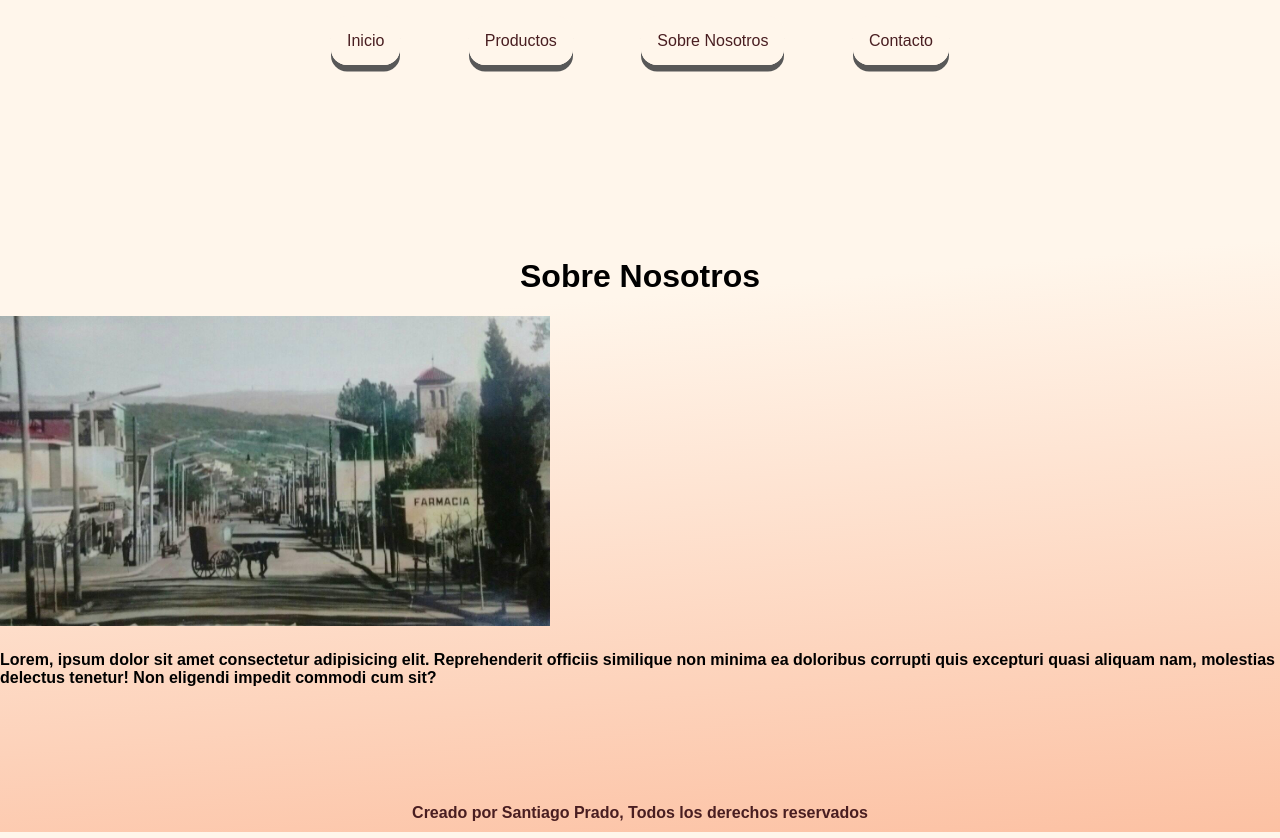
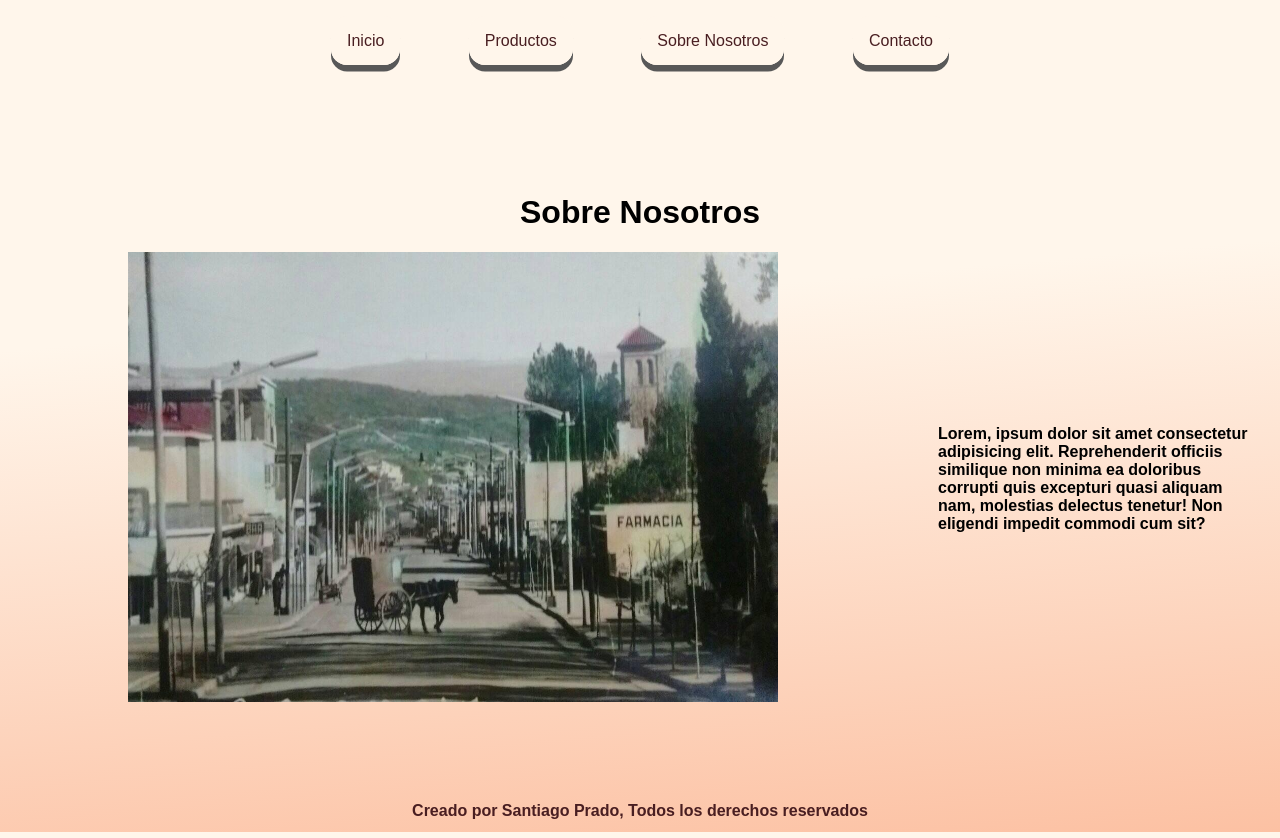
Before and after one commit to SantyPrado01/La-Jardinera-WEB, a Django app: page /sobrenostros/ in a window 1280 px wide. Run offline with Django 4.2, Linux system fonts and the light colour scheme.

Commit message:
Templates Listos, Falta CSS

```diff
--- a/TextilHtml/templates/lista_productos.html
+++ b/TextilHtml/templates/lista_productos.html
@@ -10,9 +10,9 @@
 <div class = 'lista-productos'>
     <div class='carta'>
         {% for producto in productos %}
-            <img src="{{ producto.imagen.url }}" alt="{{ producto.nombre }}">
-            <h2>{{ producto.nombre }}</h2>
-            <p>Precio: ${{ producto.precio }}</p>
+            <img src="{{ producto.imagen.url }}">
+            <h3>{{ producto.nombre }} $ {{ producto.precio }}</h3>
+
         {% endfor %}
     </div>
 </div>
--- a/TextilHtml/templates/sobre_nosotros.html
+++ b/TextilHtml/templates/sobre_nosotros.html
@@ -5,9 +5,9 @@
 
 {% block contenidoQueCambia%}
     <h1 class='titulo_nosotros'>Sobre Nosotros</h1>
-    <div class="nosotros_contendor">
+    <div class="nosotros_contenedor">
         <div class="img_nosotros">
-            <img src="{%static  'css/img-historia.jpeg' %}">
+            <img src="{% static  'css/img-historia.jpeg' %}">
         </div>
         <div class="texto_nosotros">
             <h4>Lorem, ipsum dolor sit amet consectetur adipisicing elit. Reprehenderit officiis similique non minima ea doloribus corrupti quis excepturi quasi aliquam nam, molestias delectus tenetur! Non eligendi impedit commodi cum sit?</h4>
--- a/static/css/styles.css
+++ b/static/css/styles.css
@@ -9,7 +9,7 @@ html, body{
     background-repeat: no-repeat;
     background: rgb(255,246,235);
     background: linear-gradient(175deg, rgba(255,246,235,1) 35%, rgba(252,193,163,1) 100%);
-
+    min-height: 100vh;
 
 }
 
@@ -85,7 +85,7 @@ html, body{
 
 
 .TituloProductos{
-    margin-top: 5em;
+    margin-top: 3em;
 }
 .lista-productos{
     display: flex;
@@ -101,7 +101,7 @@ html, body{
 
     margin: 0 1em 0 1em;
     text-align: center;
-    width: 210px;
+    width: 190px;
     height: 250px;
     padding: .8em;
     background: #ffffff;
@@ -121,19 +121,56 @@ html, body{
 /* Inicio CSS Sobre Nosotros*/
 
 .titulo_nosotros{
-    margin-top: 5em;
+    margin-top: 3em;
 }
 .nosotros_contenedor{
     display: flex;
-    flex-direction: column;
+    flex-flow: row nowrap;
+    justify-content: center;
+    align-items: center;
+
+
 }
 .img_nosotros img{
-    width: 550px;
+    width: 650px;
+    height: 450px;
+    margin: 0 2em 0 8em;
+}
+
+.texto_nosotros{
+    margin: 0 2em 0 8em;
 }
 
 
+/*Fin CSS Sobre Nosotros*/
+
+/* Inicio CSS Contacto */
+
+.titulo_contacto{
+    margin-top: 3em;
+}
+
+.contactanos_contenedor{
+    display: flex;
+    flex-flow: row nowrap;
+    justify-content: center;
+    align-items: center;
+}
+
+.ubicacion_map{
+    margin: 0 2em 0 8em;
+}
+.texto_contacto{
+    text-align: center;
+    margin: 0 2em 0 8em;
+    background-color: #bcb4b4;
+    border-radius: 3em;
+}
+
+
+/* FIn CSS Contacto */
 footer{
-
+    justify-content: baseline;
     color: #491E21;
     text-align: center;
     padding-top: 5em;
```
Also changed, not shown: TextilHtml/templates/contacto.html (+10 -3 lines).
